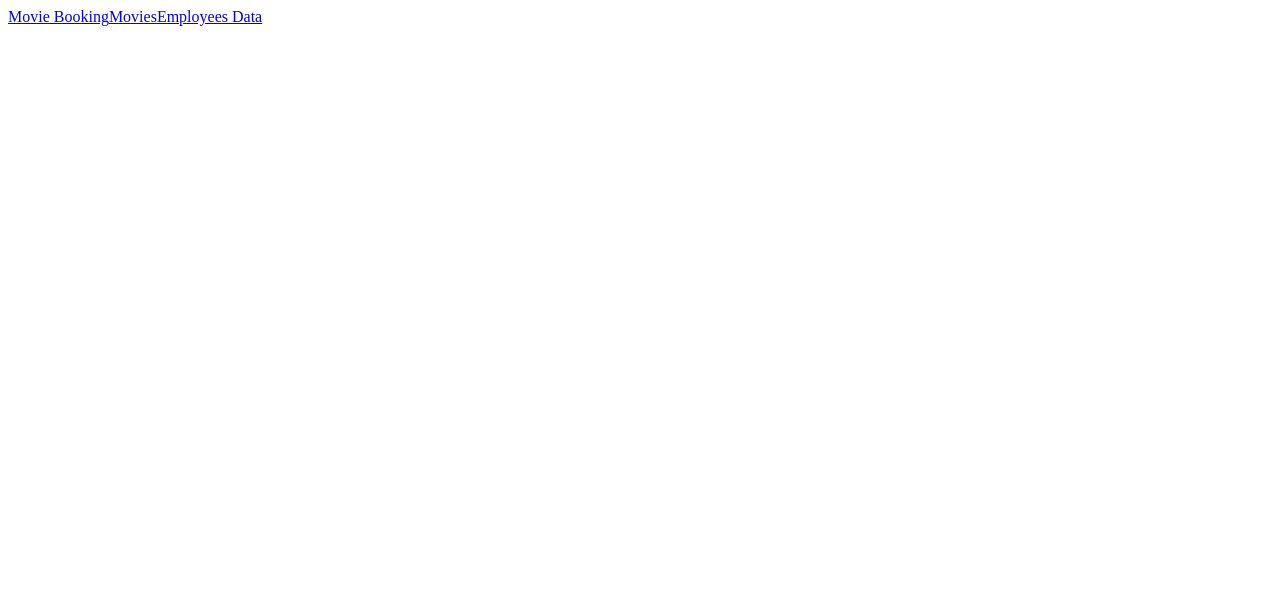
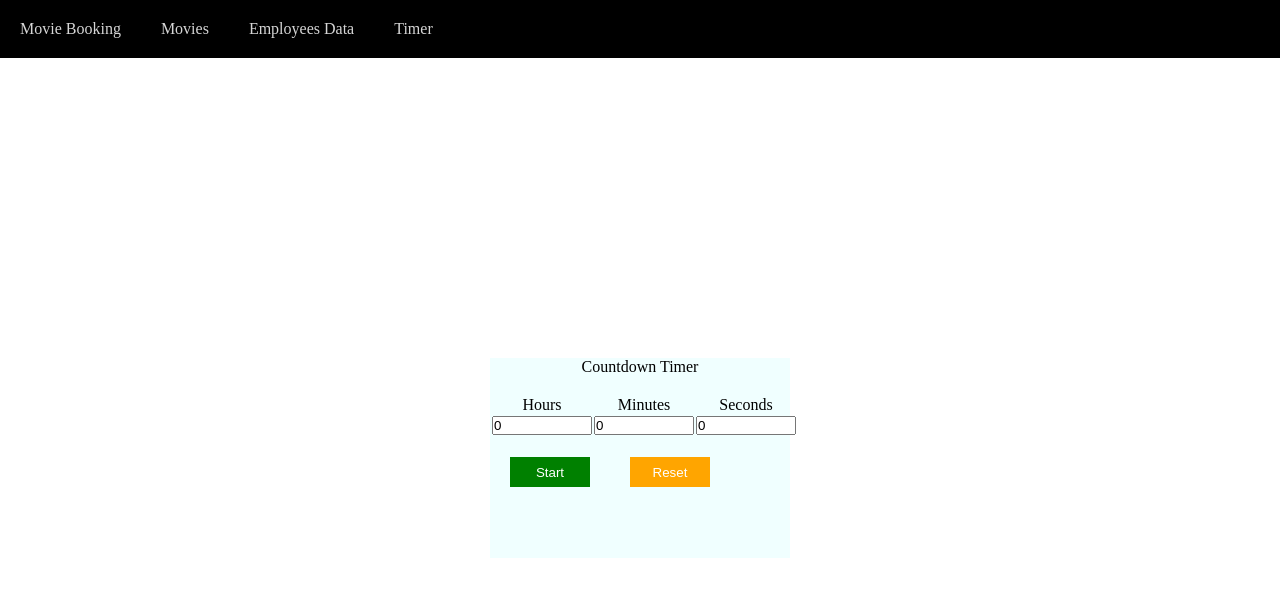
Before and after one commit to Lakshmi-Chilukuru/machineCode, an Angular app: page /timer in a window 1280 px wide. Before the commit this address led to /. Shown: the top 596 px of the page. Built offline with nearby package versions, Linux system fonts and the light colour scheme.

Commit message:
setting timer

```diff
--- a/src/app/app-routing.module.ts
+++ b/src/app/app-routing.module.ts
@@ -2,6 +2,7 @@ import { NgModule } from '@angular/core';
 import { RouterModule, Routes } from '@angular/router';
 import { MovieBookingComponent } from './movie-booking/movie-booking.component';
 import { MovieListComponent } from './movie-list/movie-list.component';
+import { TimerComponent } from './timer/timer.component';
 
 const routes: Routes = [
   {path:'movieTicket/:id',component:MovieBookingComponent},
@@ -15,6 +16,10 @@ const routes: Routes = [
   {
     path:'emp',
     loadChildren:()=>import('./employee/employee.module').then(x=>x.EmployeeModule)
+  },
+  {
+    path:'timer',
+    component:TimerComponent
   }
 ];
 
--- a/src/app/navigation/navigation.component.html
+++ b/src/app/navigation/navigation.component.html
@@ -1,5 +1,10 @@
-<div class="">
-    <a routerLink="/movieTicket">Movie Booking</a>
-    <a routerLink="/movies">Movies</a>
-    <a routerLink="/emp">Employees Data</a>
+<div class="" style="background-color: black;">
+    <ul>
+        <li><a routerLink="/movieTicket" routerLinkActive="active">Movie Booking</a></li>
+        <li><a routerLink="/movies" routerLinkActive="active">Movies</a></li>
+        <li><a routerLink="/emp" routerLinkActive="active">Employees Data</a></li>
+        <li><a routerLink="/timer" routerLinkActive="active">Timer</a></li>
+    </ul>
+
+
 </div>
--- a/src/app/navigation/navigation.component.less
+++ b/src/app/navigation/navigation.component.less
@@ -0,0 +1,32 @@
+ul {
+  list-style-type: none;
+    li{
+        display: inline-block ;
+    }
+    li:hover{
+        background-color: rgb(129, 161, 189);
+        color: #2f2828;
+        transition: 0.5s background-color ease-in-out;
+    }              /* space between items */
+}
+
+a{
+    text-decoration: none;
+    color: #ffffffd6;
+    display: block;
+    padding: 20px;
+    position: relative;
+}
+a::after{
+    content:'';
+    position: absolute;
+    left: 0;
+    bottom: 0;
+    width: 0;;
+    height: 2px;
+    background-color: #e7e5e5;
+    transition: 0.3s width ease-out;
+}
+a:hover::after{
+    width: 100%;
+}
--- /dev/null
+++ b/src/app/timer/timer.component.html
@@ -0,0 +1,32 @@
+
+<div class="page-center">
+    <div style="display:flex ;flex-direction: column; width: 300px;background-color: azure;height: 200px;">
+         <div style="text-align: center;">Countdown Timer</div>
+    <br>
+    <table style="width: 100%;text-align: center;">
+        <tr>
+            <td style="width: 33.33%;">Hours</td>
+            <td style="width: 33.33%;">Minutes</td>
+            <td style="width: 33.33%;">Seconds</td>
+        </tr>
+        <tr>
+            <td >
+                <input type="number" name="hoursTimer" id="" value="{{hoursTimer}}" [(ngModel)]="hoursTimer"  style="width: 100px;">
+            </td>
+            <td>
+        <input type="number" name="minsTimer" id="" value="{{minsTimer}}" [(ngModel)]="minsTimer" style="width: 100px;">
+            </td>
+            <td>
+            <input type="number" name="secondsTimer" id="" value="{{secondsTimer}}" [(ngModel)]="secondsTimer" style="width: 100px;">
+            </td>
+        </tr>
+    </table>
+    <div class="btns">
+        <button class="start" (click)="startTime(hoursTimer,minsTimer,secondsTimer)">Start</button>
+    <button class="reset" (click)="resetTime()">Reset</button>
+    </div>
+
+    </div>
+
+
+</div>
--- /dev/null
+++ b/src/app/timer/timer.component.less
@@ -0,0 +1,21 @@
+.page-center{
+    display: flex;
+    align-items: center;
+    justify-content: center;
+    width: 100vw;
+    height: 100vh;
+}
+.btns button{
+    width: 80px;
+    height: 30px;
+    margin: 20px;
+    border: none;
+    color: #fff;
+    cursor: pointer;
+}
+.start{
+    background-color: green;
+}
+.reset{
+    background-color: orange;
+}
--- /dev/null
+++ b/src/app/timer/timer.component.ts
@@ -0,0 +1,55 @@
+import { Component, OnInit } from '@angular/core';
+
+@Component({
+  selector: 'app-timer',
+  templateUrl: './timer.component.html',
+  styleUrls: ['./timer.component.less']
+})
+export class TimerComponent implements OnInit{
+  public hoursTimer:number=8;
+  public minsTimer:any
+  public secondsTimer :any;
+
+  constructor(){
+
+  }
+  ngOnInit(): void {
+    this.hoursTimer =0;
+    this.minsTimer= 0;
+    this.secondsTimer = 0
+  }
+  startTime(hoursTimer:number,minsTimer:string,secondsTimer:string){
+    this.hoursTimer = +hoursTimer;
+    this.minsTimer= +minsTimer;
+    this.secondsTimer =  +secondsTimer
+    if(this.minsTimer >= 0){
+      this.minsTimer =this.minsTimer -1;
+      this.secondsTimer =59
+      if(this.secondsTimer<=0){
+        this.secondsTimer=0
+      }
+      this.minsRun(this.minsTimer)
+    }
+    if(this.secondsTimer){
+      setInterval(()=>{
+        this.secondsTimer =this.secondsTimer-10
+      },1000)
+    }
+
+
+  }
+  minsRun(mins:number){
+    setInterval(()=>{
+      this.minsTimer--
+    },60000)
+
+  }
+
+
+
+  resetTime(){
+    this.hoursTimer = 0;
+    this.minsTimer = 0;
+    this.secondsTimer = 0;
+  }
+}
--- a/src/styles.less
+++ b/src/styles.less
@@ -1 +1,6 @@
 /* You can add global styles to this file, and also import other style files */
+*{
+    margin: 0;
+    padding: 0;
+    box-sizing: border-box;
+}
```
Also changed, not shown: src/app/app.module.ts (+6 -2 lines).
